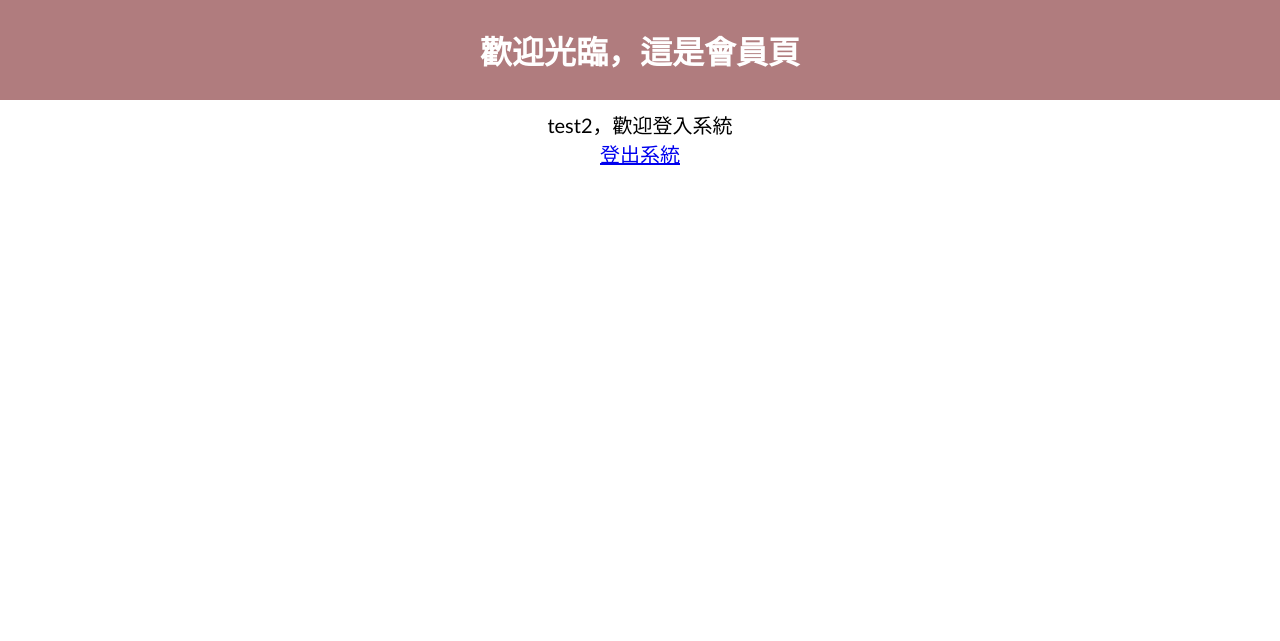
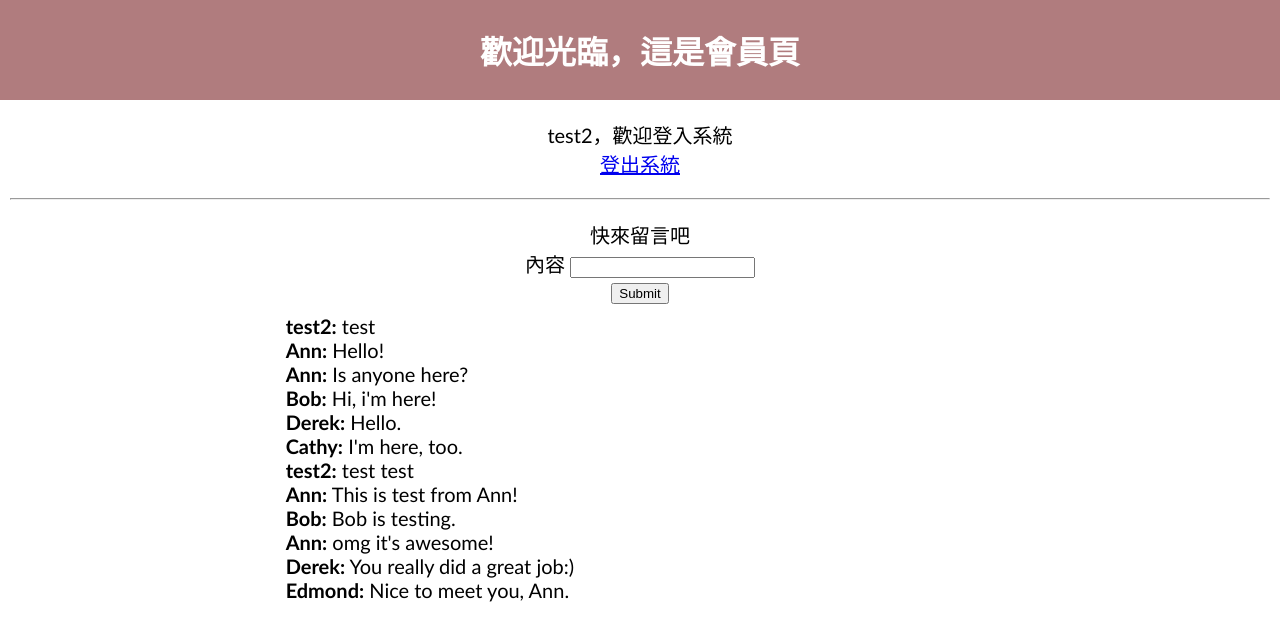
Before and after one commit to ann-yachen/week-6, a Flask app: page /member in a window 1280 px wide. Shown: the top 641 px of the page. Run offline with Flask 2, Linux system fonts and the light colour scheme; a user stored in the database is signed in; data comes from the database, SQL or seed files in the repository.

Commit message:
Update Week-6 Assignment: Request-5 (Optional)
Update Request-5 (Optional) for Week-6 Assignment
1. app.py (Python Flask server, add message function for Request-5)
2. member.html (add message function for Request-5)
3. style.css (update css for message function)
4. website.sql (MySQL database)

```diff
--- a/app.py
+++ b/app.py
@@ -54,7 +54,6 @@ def signin():
     # If member exists in table "member" in database
     if member:
         # Create session
-        session["signedin"] = True
         session["id"] = member[0] # id
         session["name"] = member[1] # name
         session["username"] = member[2] # username
@@ -68,20 +67,22 @@ def signin():
 @app.route("/signout")
 def signout():
     # Remove session data, sign out
-    session.pop("signedin", None)
-    session.pop("id", None)
-    session.pop("username", None)
-    session.pop("name", None)
+    session.clear()
     return redirect("/")
 
+# Handle "/member" for member page
 @app.route("/member")
 def member():
     # Check if user is signedin
-    if "signedin" in session:
-        return render_template("member.html", name = session["name"]) # show name in member page
+    if "username" in session:
+        # Get message content using SQL (for Request-5)
+        cursor.execute("SELECT member_id, content, name FROM message INNER JOIN member ON message.member_id=member.id")
+        messages = cursor.fetchall()
+        return render_template("member.html", name = session["name"], messages = messages) # show name and messages in member page
     else:
         return redirect("/")
 
+# Handle "/error" for inproper operation
 @app.route("/error")
 def error():
     # Get query string of message
@@ -89,4 +90,16 @@ def error():
     # Show message in error page
     return render_template("error.html", message = message)
 
-app.run(port = 3000)
+# Request-5
+# Handle "/message" for message from member
+@app.route("/message", methods = ["POST"])
+def message():
+    # Get message content from form by POST
+    content = request.form.get("content")
+    # Create message record in "message" in database
+    cursor.execute("INSERT INTO message(member_id, content) VALUES(%s, %s)", (session["id"], content)) # Get id from session as member_id
+    cnx.commit()
+    return redirect("/member")
+
+if __name__ == "__main__":
+    app.run(port = 3000)
--- a/public/css/style.css
+++ b/public/css/style.css
@@ -15,8 +15,16 @@ header{
 }
 main{
     margin: 10px;
+    justify-content: center;
     text-align: center;
 }
 .container{
-    padding: 10px;
+    margin: auto; padding: 10px;
+    width: 75%;
 }
+.messages{
+    text-align: left;
+}
+.name{
+    font-weight: bold;
+}
--- a/templates/member.html
+++ b/templates/member.html
@@ -12,8 +12,26 @@
         <div class="welcome">歡迎光臨，這是會員頁</div>
     </header>
     <main>
-        <div>{{ name }}，歡迎登入系統</div>
-        <div><a href="/signout">登出系統</a></div>
+        <div class="container">
+            <div>{{ name }}，歡迎登入系統</div>
+            <div><a href="/signout">登出系統</a></div>
+        </div>
+        <hr />
+        <div class="container">
+        <div>快來留言吧</div>
+            <form action="/message" method="POST">
+                <div>內容 <input type="text" name="content" />
+                <div><input type="submit"></div>
+            </form>
+        </div>
+        <div class="container">
+            <div class="messages">
+                <!-- To show messages -->
+                {% for content in messages %}
+                <div><span class="name">{{ content[2] }}:</span> {{ content[1] }}</div>
+                {% endfor %}
+            </div>
+        </div>
     </main>
 </body>
 </html>
--- a/website.sql
+++ b/website.sql
@@ -59,7 +59,7 @@ CREATE TABLE `message` (
   PRIMARY KEY (`id`),
   KEY `member_id` (`member_id`),
   CONSTRAINT `message_ibfk_1` FOREIGN KEY (`member_id`) REFERENCES `member` (`id`)
-) ENGINE=InnoDB AUTO_INCREMENT=10 DEFAULT CHARSET=utf8mb4 COLLATE=utf8mb4_0900_ai_ci;
+) ENGINE=InnoDB AUTO_INCREMENT=17 DEFAULT CHARSET=utf8mb4 COLLATE=utf8mb4_0900_ai_ci;
 /*!40101 SET character_set_client = @saved_cs_client */;
 
 --
@@ -68,7 +68,7 @@ CREATE TABLE `message` (
 
 LOCK TABLES `message` WRITE;
 /*!40000 ALTER TABLE `message` DISABLE KEYS */;
-INSERT INTO `message` VALUES (1,1,'test',0,'2022-10-17 22:20:31'),(2,2,'Hello!',0,'2022-10-17 22:21:31'),(5,2,'Is anyone here?',0,'2022-10-18 20:57:52'),(6,3,'Hi, i\'m here!',0,'2022-10-18 20:59:25'),(7,5,'Hello.',0,'2022-10-18 21:00:16'),(8,4,'I\'m here, too.',0,'2022-10-18 21:02:09'),(9,1,'test test',0,'2022-10-18 21:02:53');
+INSERT INTO `message` VALUES (1,1,'test',0,'2022-10-17 22:20:31'),(2,2,'Hello!',0,'2022-10-17 22:21:31'),(5,2,'Is anyone here?',0,'2022-10-18 20:57:52'),(6,3,'Hi, i\'m here!',0,'2022-10-18 20:59:25'),(7,5,'Hello.',0,'2022-10-18 21:00:16'),(8,4,'I\'m here, too.',0,'2022-10-18 21:02:09'),(9,1,'test test',0,'2022-10-18 21:02:53'),(12,2,'This is test from Ann!',0,'2022-10-25 20:25:21'),(13,3,'Bob is testing.',0,'2022-10-25 20:28:26'),(14,2,'omg it\'s awesome!',0,'2022-10-25 20:46:51'),(15,5,'You really did a great job:)',0,'2022-10-25 20:48:11'),(16,6,'Nice to meet you, Ann.',0,'2022-10-25 20:54:07');
 /*!40000 ALTER TABLE `message` ENABLE KEYS */;
 UNLOCK TABLES;
 
@@ -108,4 +108,4 @@ UNLOCK TABLES;
 /*!40101 SET COLLATION_CONNECTION=@OLD_COLLATION_CONNECTION */;
 /*!40111 SET SQL_NOTES=@OLD_SQL_NOTES */;
 
--- Dump completed on 2022-10-25  1:15:09
+-- Dump completed on 2022-10-25 21:03:04
```
